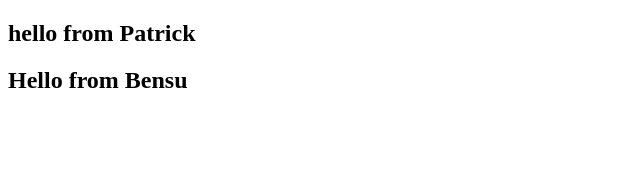
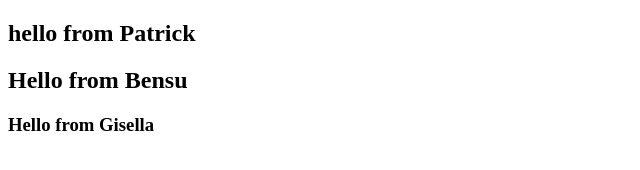
Before and after one commit to Pattchoua/Patrick-Project, a plain HTML site: page index.html in a window 1280 px wide. Shown: the whole page, without its empty margins (0-640 px from the left). Drawn offline with Linux system fonts and the light colour scheme.

Commit message:
I hope this works

```diff
--- a/index.html
+++ b/index.html
@@ -14,6 +14,7 @@
             <section>
                 <h1>hello from Patrick</h1>
                 <h2>Hello from Bensu</h2>
+                <h3>Hello from Gisella</h3>
             </section>
             <aside></aside>
         </main>
```
